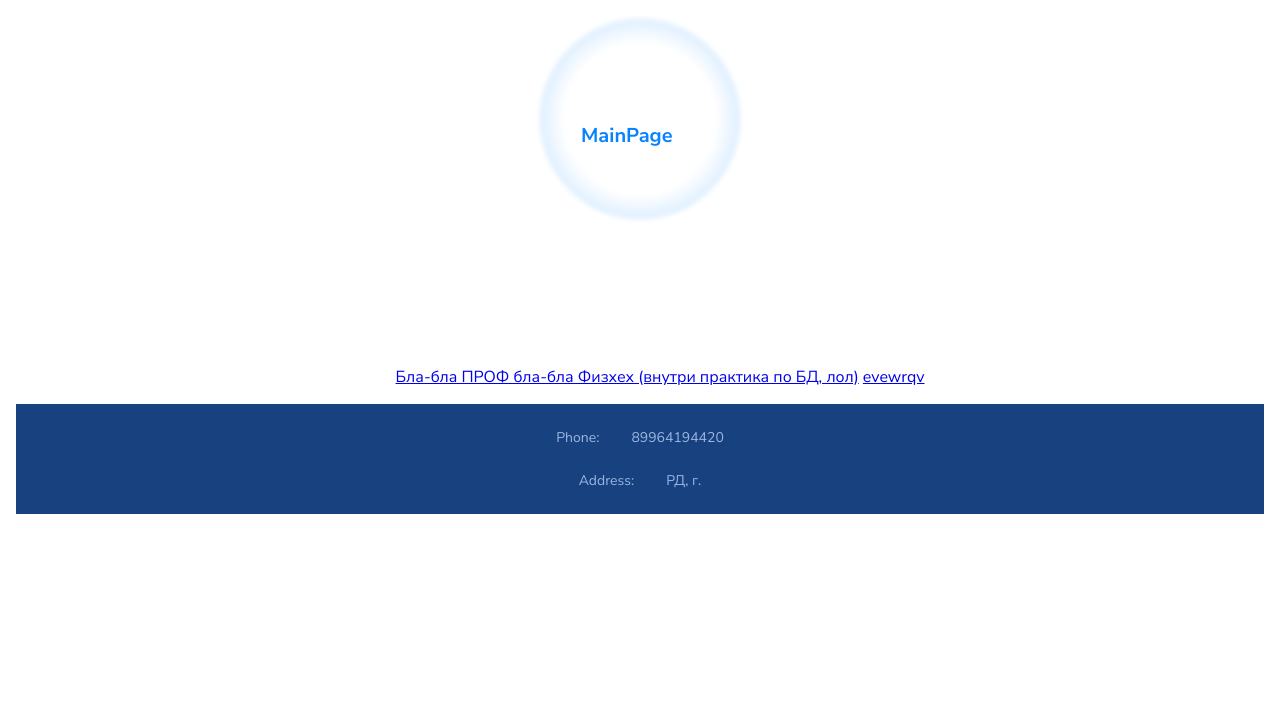
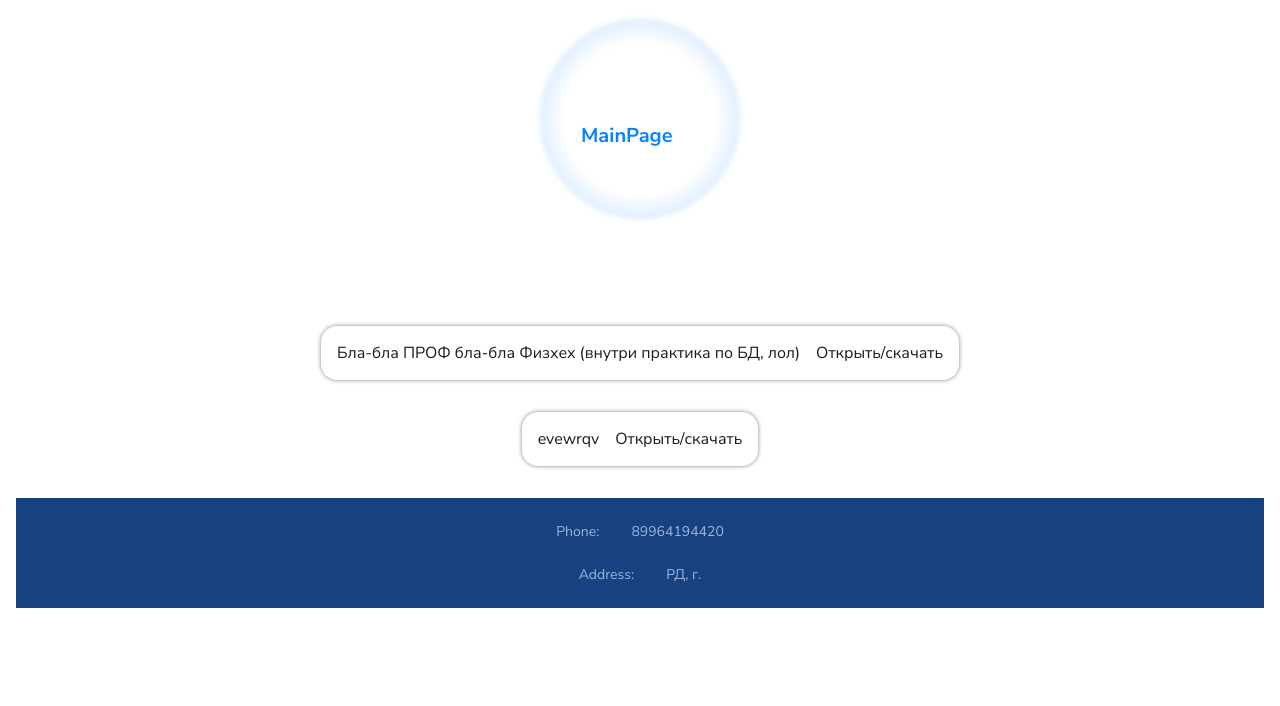
Before and after one commit to bugkira/prof-backend, a Django app: template my_site/core/templates/MainPage/main_page.html in a window 1280 px wide. Shown: the part 96-802 px from the top of the page. Run offline with Django 5.2, Linux system fonts and the light colour scheme; the template is opened without the code that fills it: values that come from a table or form of the project are taken from there, others are empty; data comes from the database, SQL or seed files in the repository; style sheets or scripts are compiled from the project's sources; some libraries are stand-ins or nearby versions.

Commit message:
articles demo

```diff
--- a/my_site/content/static/css/MainPage/main_page.css
+++ b/my_site/content/static/css/MainPage/main_page.css
@@ -325,4 +325,28 @@
   margin: auto;
 }
 
+.frame-content {
+  top: 422px;
+  background-color: var(--color-white);
+  overflow: hidden;
+}
+
+.frame-content {
+  margin: 32px auto;
+  box-shadow: 0 0 4px rgba(0, 0, 0, 0.5);
+  border-radius: var(--br-base);
+  width: fit-content;
+  display: flex;
+  flex-direction: row;
+  align-items: center;
+  justify-content: space-between;
+  gap: 16px;
+  padding: var(--padding-base);
+  box-sizing: border-box;
+}
+
+.b2 {
+  color: var(--black-titles);
+}
+
 /*# sourceMappingURL=main_page.css.map */
--- a/my_site/content/static/css/MainPage/main_page.scss
+++ b/my_site/content/static/css/MainPage/main_page.scss
@@ -333,3 +333,27 @@
     margin: auto;
   }
 }
+
+.frame-content {
+  top: 422px;
+  background-color: var(--color-white);
+  overflow: hidden;
+}
+
+.frame-content {
+  margin: 32px auto;
+  box-shadow: 0 0 4px rgba(0, 0, 0, 0.5);
+  border-radius: var(--br-base);
+  width: fit-content;
+  display: flex;
+  flex-direction: row;
+  align-items: center;
+  justify-content: space-between;
+  gap: 16px;
+  padding: var(--padding-base);
+  box-sizing: border-box;
+}
+
+.b2 {
+  color: var(--black-titles);
+}
--- a/my_site/core/templates/MainPage/main_page.html
+++ b/my_site/core/templates/MainPage/main_page.html
@@ -9,20 +9,13 @@
 {% endblock %}
 
 {% block main %}
-{% if articles %}
-<h2>Статьи</h2>
-<ul>
-    {% for article in articles %}
-    <a href="/{{ node.get_ancestors|tree_path:"/"}}/{{node.name}}">{{article.title}}</a>
-    {% endfor %}
-</ul>
-{% endif %}
-{% if is_art %}
-<h2>Статья</h2>
-<ul>
-    {{art|safe}}
-</ul>
-{% endif %}
+
+<!--{% if is_art %}-->
+<!--<h2>Статья</h2>-->
+<!--<ul>-->
+<!--    {{art|safe}}-->
+<!--</ul>-->
+<!--{% endif %}-->
 
 {% if not articles %}
 <div class="iphone-13-14-11">
@@ -53,5 +46,12 @@
         </div>
     </div>
 </div>
+{% else %}
+{% for article in articles %}
+<div class="frame-content">
+    <div class="b2">{{article.title}}</div>
+    <div class="b2">Открыть/скачать</div>
+</div>
+{% endfor %}
 {% endif %}
 {% endblock %}
```
Also changed, not shown: 1 other file.
